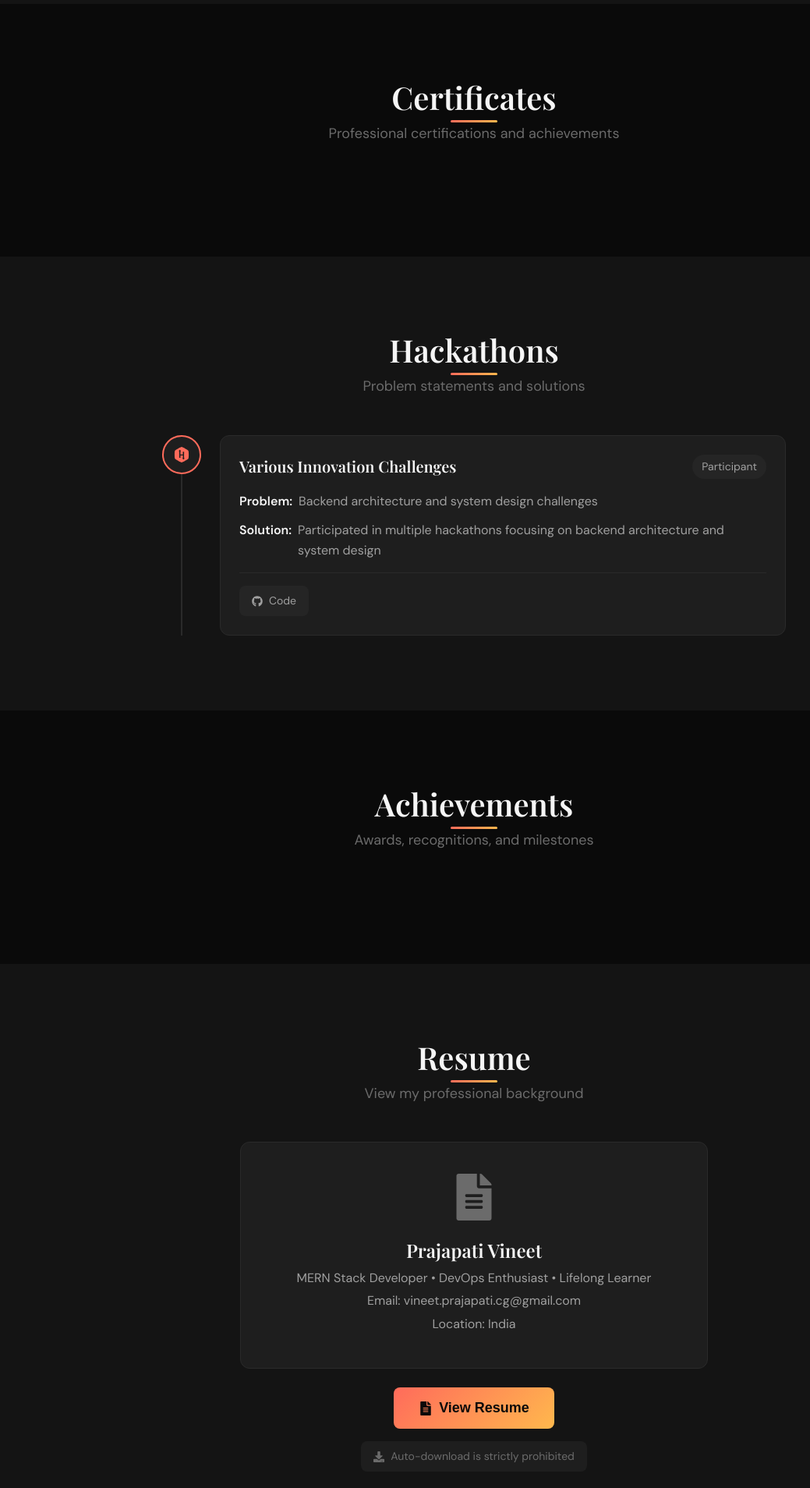
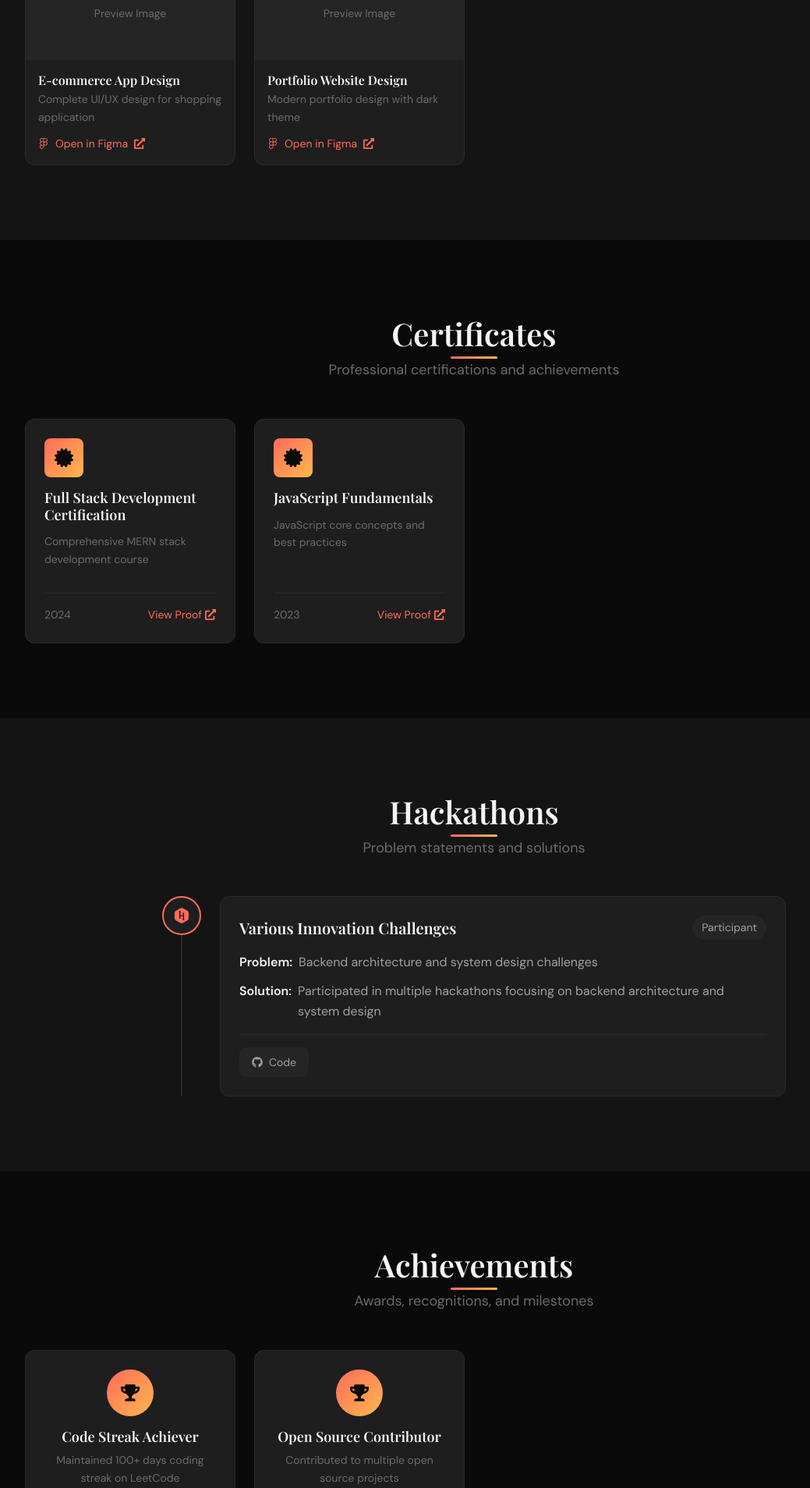
Before and after one commit to vineet1cg/PORTFOLIO, a React (Vite) app: page / in a window 1280 px wide. Shown: the part 3732-5640 px from the top of the page at 78% size, without its empty margins (32-1071 px from the left). Built offline with nearby package versions, Linux system fonts and the light colour scheme.

Commit message:
Add placeholder data for certificates, achievements, figma designs

```diff
--- a/src/data/portfolioData.js
+++ b/src/data/portfolioData.js
@@ -75,9 +75,45 @@ export const portfolioData = {
       image: ''
     }
   ],
-  certificates: [],
-  hackathons: [],
-  achievements: [],
+  certificates: [
+    {
+      id: 1,
+      title: 'Full Stack Development Certification',
+      issuer: 'Online Platform',
+      date: '2024',
+      description: 'Comprehensive MERN stack development course'
+    },
+    {
+      id: 2,
+      title: 'JavaScript Fundamentals',
+      issuer: 'Online Platform',
+      date: '2023',
+      description: 'JavaScript core concepts and best practices'
+    }
+  ],
+  hackathons: [
+    {
+      id: 1,
+      name: 'Innovation Hackathon 2024',
+      role: 'Participant',
+      description: 'Built a real-time collaboration tool',
+      date: '2024'
+    }
+  ],
+  achievements: [
+    {
+      id: 1,
+      title: 'Code Streak Achiever',
+      description: 'Maintained 100+ days coding streak on LeetCode',
+      date: '2024'
+    },
+    {
+      id: 2,
+      title: 'Open Source Contributor',
+      description: 'Contributed to multiple open source projects',
+      date: '2023'
+    }
+  ],
   hackathonParticipation: [
     {
       id: 1,
@@ -87,7 +123,20 @@ export const portfolioData = {
       technologies: ['Node.js', 'Express', 'MongoDB']
     }
   ],
-  figmaDesigns: [],
+  figmaDesigns: [
+    {
+      id: 1,
+      title: 'E-commerce App Design',
+      description: 'Complete UI/UX design for shopping application',
+      image: ''
+    },
+    {
+      id: 2,
+      title: 'Portfolio Website Design',
+      description: 'Modern portfolio design with dark theme',
+      image: ''
+    }
+  ],
   resume: {
     experience: [
       {
```
